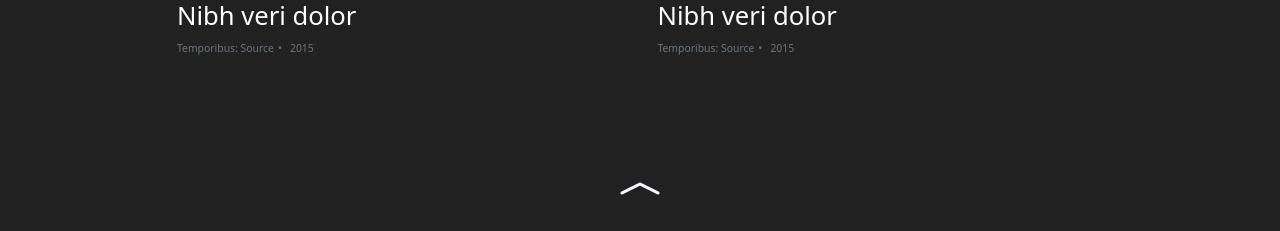
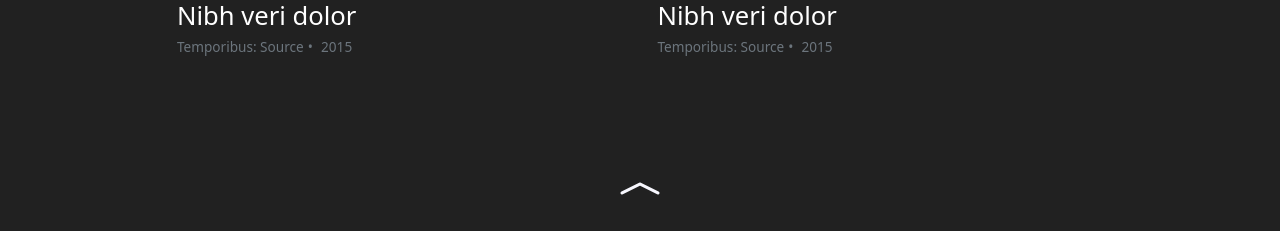
Before and after one commit to davemcdowell/portfolio, a Jekyll site: the page built from index.html, in a window 1280 px wide and 1400 px high, scrolled down 1075 px. Shown: the part 225-456 px from the top of the window. Built offline with Jekyll 4.4.1, drawn with Linux system fonts in a browser that asks for light colours; nearby versions of some CDN libraries.

Commit message:
Update moxxi.css

```diff
--- a/assets/moxxi.css
+++ b/assets/moxxi.css
@@ -263,7 +263,7 @@ hr {
 /* project data */
 .project-data span {
     color: var(--lighter-type-color);
-    font-size: 0.65rem;
+    font-size: 0.85rem;
 }
 
 .project-data .title {
```
